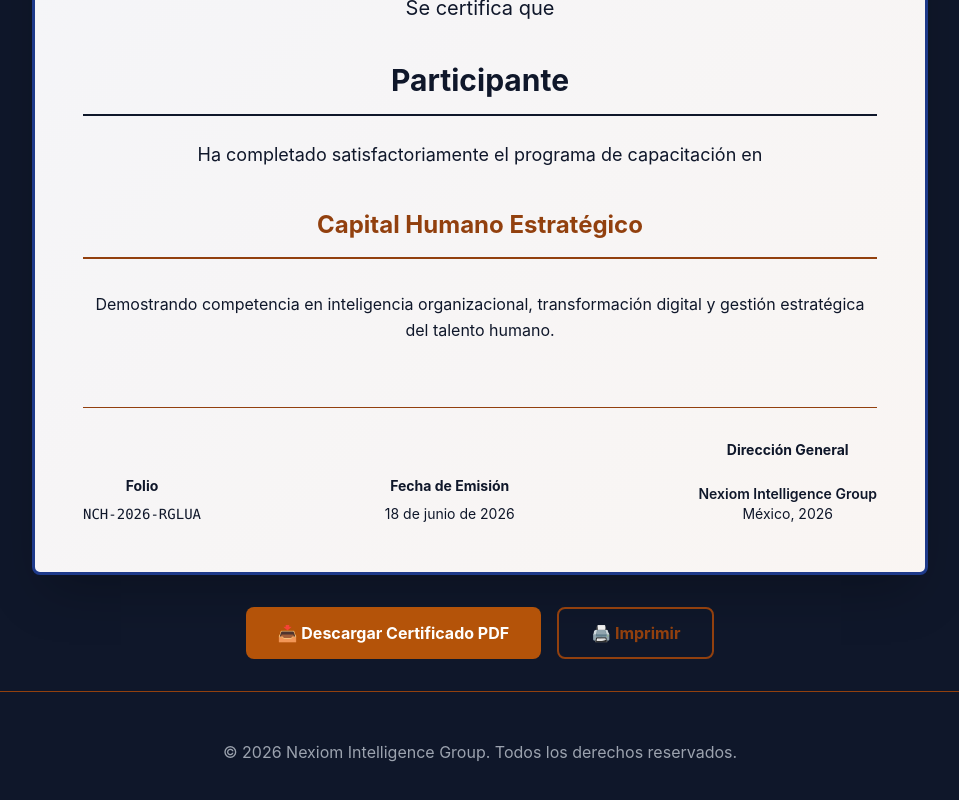
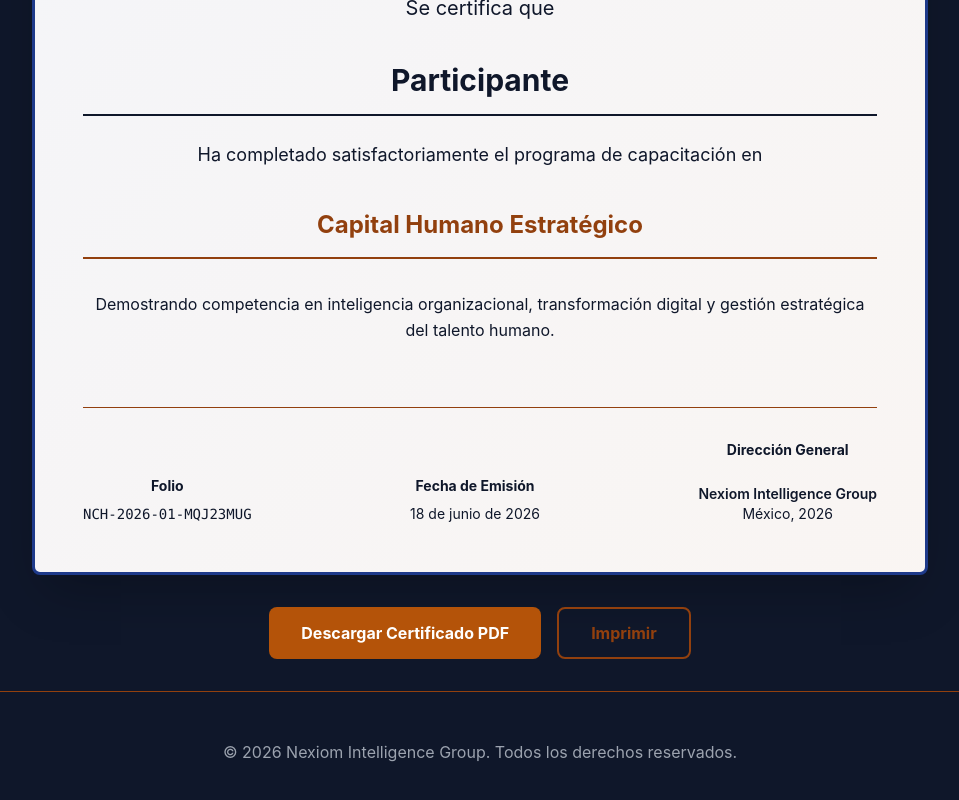
Before and after one commit to Giovannyceronp-stack/nexiom-web, a Next.js app: page /academia/certificado/1 in a window 1280 px wide. Shown: the part 551-1351 px from the top of the page, without its empty margins (160-1119 px from the left). Built offline with nearby package versions, Linux system fonts and the light colour scheme.

Commit message:
fix: estabilizar certificado sin useSearchParams

```diff
--- a/src/components/Academia/CertificadoGenerador.tsx
+++ b/src/components/Academia/CertificadoGenerador.tsx
@@ -1,22 +1,39 @@
 'use client'
 
-import { useState } from 'react'
+import { useMemo, useState } from 'react'
 import { jsPDF } from 'jspdf'
 import html2canvas from 'html2canvas'
-import { useSearchParams } from 'next/navigation'
 
-export function CertificadoGenerador() {
-  const searchParams = useSearchParams()
-  const cursoId = searchParams.get('curso') || '1'
-  const participanteName = searchParams.get('name') || 'Participante'
+type CertificadoGeneradorProps = {
+  cursoId?: string
+  participanteName?: string
+}
+
+const cursos: Record<string, string> = {
+  '1': 'Capital Humano Estratégico',
+  '2': 'Automatización de Procesos RH',
+  '3': 'Cumplimiento Normativo NOM-035-STPS-2018',
+}
+
+export function CertificadoGenerador({ cursoId = '1', participanteName = 'Participante' }: CertificadoGeneradorProps) {
   const [generando, setGenerando] = useState(false)
 
-  const folio = `NCH-${new Date().getFullYear()}-${Math.random().toString(36).substring(7).toUpperCase()}`
-  const fechaCompletacion = new Date().toLocaleDateString('es-MX', {
-    year: 'numeric',
-    month: 'long',
-    day: 'numeric',
-  })
+  const folio = useMemo(
+    () => `NCH-${new Date().getFullYear()}-${cursoId.padStart(2, '0')}-${Date.now().toString(36).toUpperCase()}`,
+    [cursoId],
+  )
+
+  const fechaCompletacion = useMemo(
+    () =>
+      new Date().toLocaleDateString('es-MX', {
+        year: 'numeric',
+        month: 'long',
+        day: 'numeric',
+      }),
+    [],
+  )
+
+  const tituloCurso = cursos[cursoId] || cursos['1']
 
   const generarCertificado = async () => {
     setGenerando(true)
@@ -26,12 +43,7 @@ export function CertificadoGenerador() {
 
       const canvas = await html2canvas(element, { scale: 2, backgroundColor: '#ffffff' })
       const imgData = canvas.toDataURL('image/png')
-      const pdf = new jsPDF({
-        orientation: 'landscape',
-        unit: 'mm',
-        format: 'a4',
-      })
-
+      const pdf = new jsPDF({ orientation: 'landscape', unit: 'mm', format: 'a4' })
       const imgWidth = 297
       const imgHeight = (canvas.height * imgWidth) / canvas.width
       pdf.addImage(imgData, 'PNG', 0, 0, imgWidth, imgHeight)
@@ -57,20 +69,17 @@ export function CertificadoGenerador() {
             border: '3px solid #1e3a8a',
           }}
         >
-          {/* Header */}
           <div className="text-center mb-12">
             <div className="text-6xl font-bold text-nexiom-dark mb-2">NEXIOM</div>
             <div className="text-2xl text-nexiom-bronze font-semibold">Intelligence Group</div>
             <div className="border-b-2 border-nexiom-bronze my-6"></div>
           </div>
 
-          {/* Título */}
           <div className="text-center mb-12">
             <h2 className="text-5xl font-bold text-nexiom-dark mb-4">CERTIFICADO</h2>
             <p className="text-2xl text-nexiom-dark">de Participación y Logro Académico</p>
           </div>
 
-          {/* Contenido */}
           <div className="text-center mb-12">
             <p className="text-xl text-nexiom-dark mb-6">Se certifica que</p>
             <div className="border-b-2 border-nexiom-dark py-4 mb-6">
@@ -82,27 +91,23 @@ export function CertificadoGenerador() {
             </p>
 
             <div className="border-b-2 border-nexiom-bronze py-4 mb-8">
-              <p className="text-2xl font-bold text-nexiom-bronze">Capital Humano Estratégico</p>
+              <p className="text-2xl font-bold text-nexiom-bronze">{tituloCurso}</p>
             </div>
 
             <p className="text-base text-nexiom-dark leading-relaxed">
-              Demostrando competencia en inteligencia organizacional, transformación digital
-              y gestión estratégica del talento humano.
+              Demostrando competencia en inteligencia organizacional, transformación digital y gestión estratégica del talento humano.
             </p>
           </div>
 
-          {/* Footer */}
           <div className="flex justify-between items-end mt-16 pt-8 border-t border-nexiom-bronze">
             <div className="text-center text-sm text-nexiom-dark">
               <p className="font-bold mb-2">Folio</p>
               <p className="font-mono">{folio}</p>
             </div>
-
             <div className="text-center text-sm text-nexiom-dark">
               <p className="font-bold mb-2">Fecha de Emisión</p>
               <p>{fechaCompletacion}</p>
             </div>
-
             <div className="text-center text-sm text-nexiom-dark">
               <p className="font-bold mb-6">Dirección General</p>
               <p className="font-semibold">Nexiom Intelligence Group</p>
@@ -117,13 +122,13 @@ export function CertificadoGenerador() {
             disabled={generando}
             className="bg-nexiom-bronze-light text-white px-8 py-3 rounded-lg font-bold hover:bg-nexiom-bronze transition disabled:opacity-50"
           >
-            {generando ? 'Generando...' : '📥 Descargar Certificado PDF'}
+            {generando ? 'Generando...' : 'Descargar Certificado PDF'}
           </button>
           <button
             onClick={() => window.print()}
             className="border-2 border-nexiom-bronze text-nexiom-bronze px-8 py-3 rounded-lg font-bold hover:bg-nexiom-bronze hover:text-white transition"
           >
-            🖨️ Imprimir
+            Imprimir
           </button>
         </div>
       </div>
```
